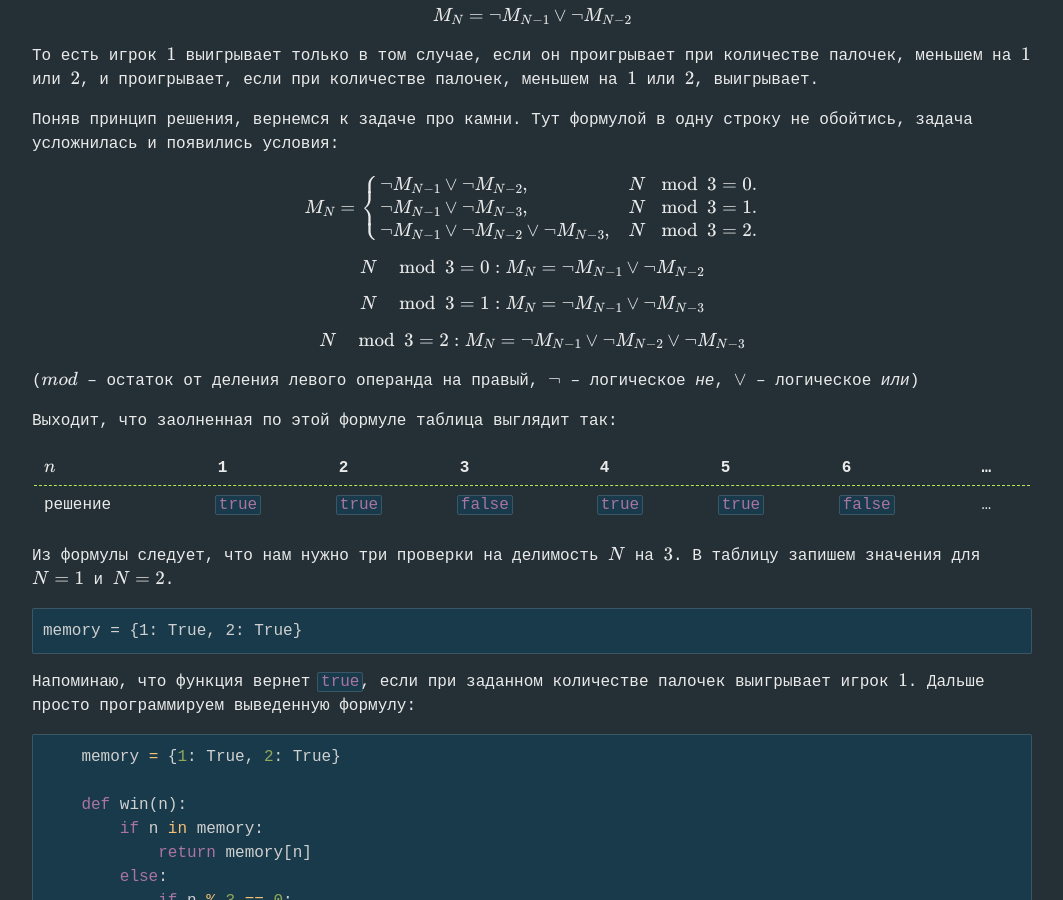
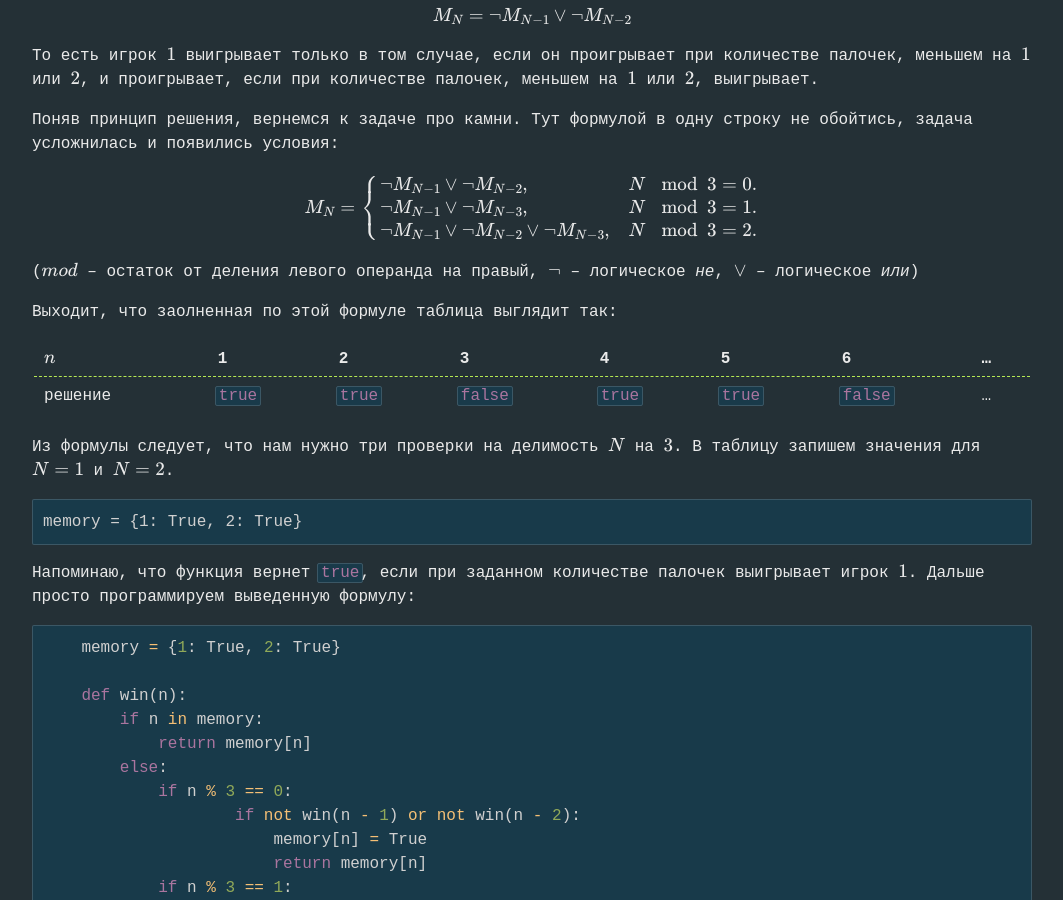
Before and after one commit to szewk/algo, a Jekyll site: the page built from stones.md, in a window 1280 px wide and 900 px high, scrolled down 924 px. Shown: the whole window, without its empty margins (108-1171 px from the left). Built offline with Jekyll 4.4.1, drawn with Linux system fonts in a browser that asks for light colours.

Commit message:
Update stones.md

```diff
--- a/stones.md
+++ b/stones.md
@@ -54,12 +54,6 @@ $$\begin{equation}
   \end{cases}
 \end{equation}$$
 
-$$N \mod 3 = 0: M_N = \neg M_{N - 1} \lor \neg M_{N - 2}$$
-
-$$N \mod 3 = 1: M_N = \neg M_{N - 1} \lor \neg M_{N - 3}$$
-
-$$N \mod 3 = 2: M_N = \neg M_{N - 1} \lor \neg M_{N - 2} \lor \neg M_{N - 3}$$
-
 ($mod$ – остаток от деления левого операнда на правый, $\neg$ – логическое *не*, $\lor$ – логическое *или*)
 
 Выходит, что заолненная по этой формуле таблица выглядит так:
```
